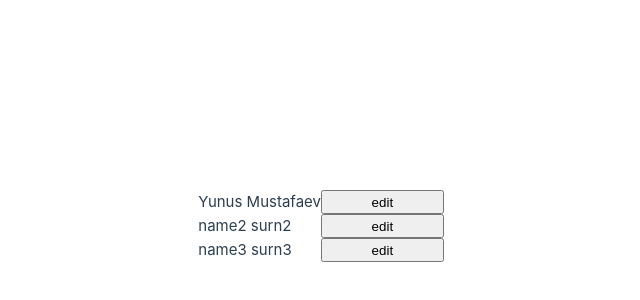
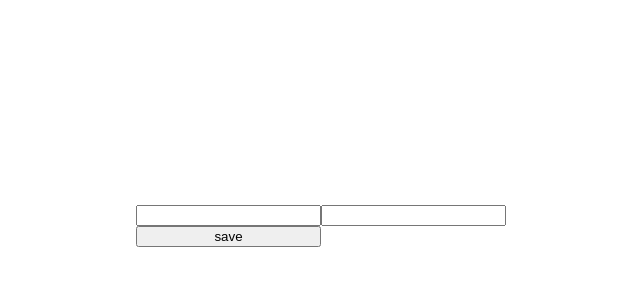
Before and after one commit to Nebyla/Vue_ABC, a Vue app: page / in a window 1280 px wide. Shown: the part 174-474 px from the top of the page, without its empty margins (319-959 px from the left). Built offline with nearby package versions, Linux system fonts and the light colour scheme.

Commit message:
70 упражнение

```diff
--- a/src/App.vue
+++ b/src/App.vue
@@ -27,28 +27,20 @@ import User from './components/User.vue'
 	}
 },
 methods: {
-	change(id, name, surn) {
-		this.users = this.users.map((user) => {
-			if (user.id === id) {
-				user.name = name;
-				user.surn = surn;
-			}
-			return user;
+	add(name, surn) {
+		let id = this.users.length + 1;
+
+		this.users.push({
+			id,
+			name,
+			surn
 		});
 	}
 }
 }
 </script>
 <template >
-	<User
-		v-for   ="user in users"
-
-		:id     ="user.id"
-		:name   ="user.name"
-		:surn   ="user.surn"
-		:key    ="user.id"
-		@change="change"
-	/>
+	<User Form @add="add" />
 </template>
 
 <style scoped>
--- a/src/components/User.vue
+++ b/src/components/User.vue
@@ -1,45 +1,24 @@
 <script>
 	export default {
-		props: {
-	id:     Number,
-	name:   String,
-	surn:   String,
-},
-emits: ['change'],
 data() {
 	return {
-		isEdit: false,
-		newName: this.name,
-		newSurn: this.surn,
-	}
-},
-methods: {
-	edit() {
-		this.isEdit = true;
+		newName: '',
+		newSurn: '',
 	}
 },
 methods: {
 	save() {
-		this.isEdit = false;
-		this.$emit('change', this.id, this.newName, this.newSurn);
+		this.$emit('add', this.newName, this.newSurn);
 	}
 }
-
 }
 </script>
 <template>
-	<template v-if="!isEdit">
-		{{ name }}
-		{{ surn }}
-		<button @click="edit">
-			edit
-		</button>
-	</template>
-	<template v-else>
-		<input v-model="newName">
-		<input v-model="newSurn">
-		<button @click="save">
-			save
-		</button>
-	</template>
+	<input v-model="newName">
+	<input v-model="newSurn">
+
+	<button @click="save">
+		save
+	</button>
+
 </template>
```
